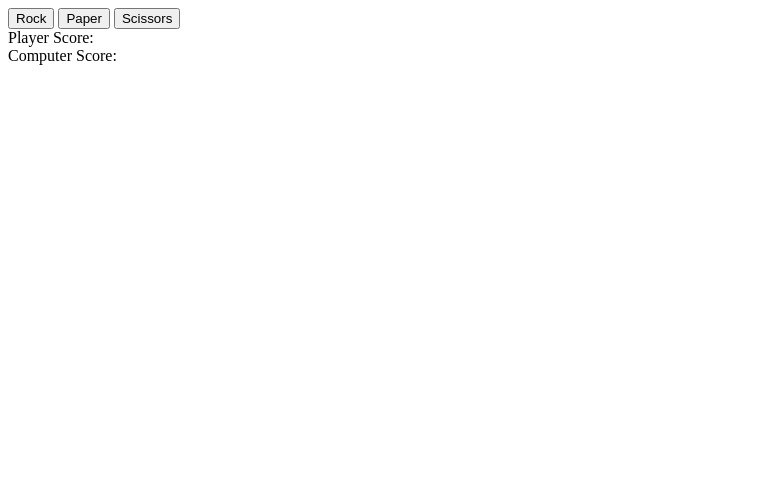
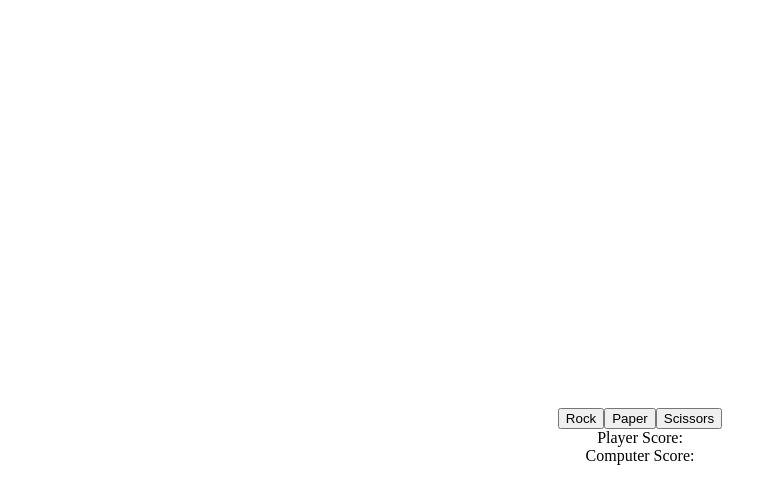
Before and after one commit to Yohan-Abraham/Rock-paper-scissors, a plain HTML site: page index.html in a window 1280 px wide. Shown: the whole page, without its empty margins (0-777 px from the left). Drawn offline with Linux system fonts and the light colour scheme.

Commit message:
Align items to Center of Page
Aligned items to the center of the page.

```diff
--- a/index.html
+++ b/index.html
@@ -5,13 +5,28 @@
 <head>
     <meta charset="UTF-8">
     <title>Rock Paper Scissors</title>
+    <style>
+        body {
+            display: flex;
+            flex-direction: column;
+            align-items: center;
+            justify-content: center;
+            padding: 400px 0px;
+        }
+
+        .buttons {
+            display: flex;
+        }
+    </style>
 </head>
 
 <body>
 
-    <button>Rock</button>
-    <button>Paper</button>
-    <button>Scissors</button>
+    <div class="buttons">
+        <button>Rock</button>
+        <button>Paper</button>
+        <button>Scissors</button>
+    </div>
 
     <div class="player">Player Score: </div>
     <div class="computer">Computer Score: </div>
--- a/script.js
+++ b/script.js
@@ -61,16 +61,11 @@ function playRound(input, computer) {
 
 }
 
-
-
-
 humanScore = 0;
 computerScore = 0;
 
 
 const buttons = document.querySelectorAll("button");
-
-
 
 let input;
 
```
